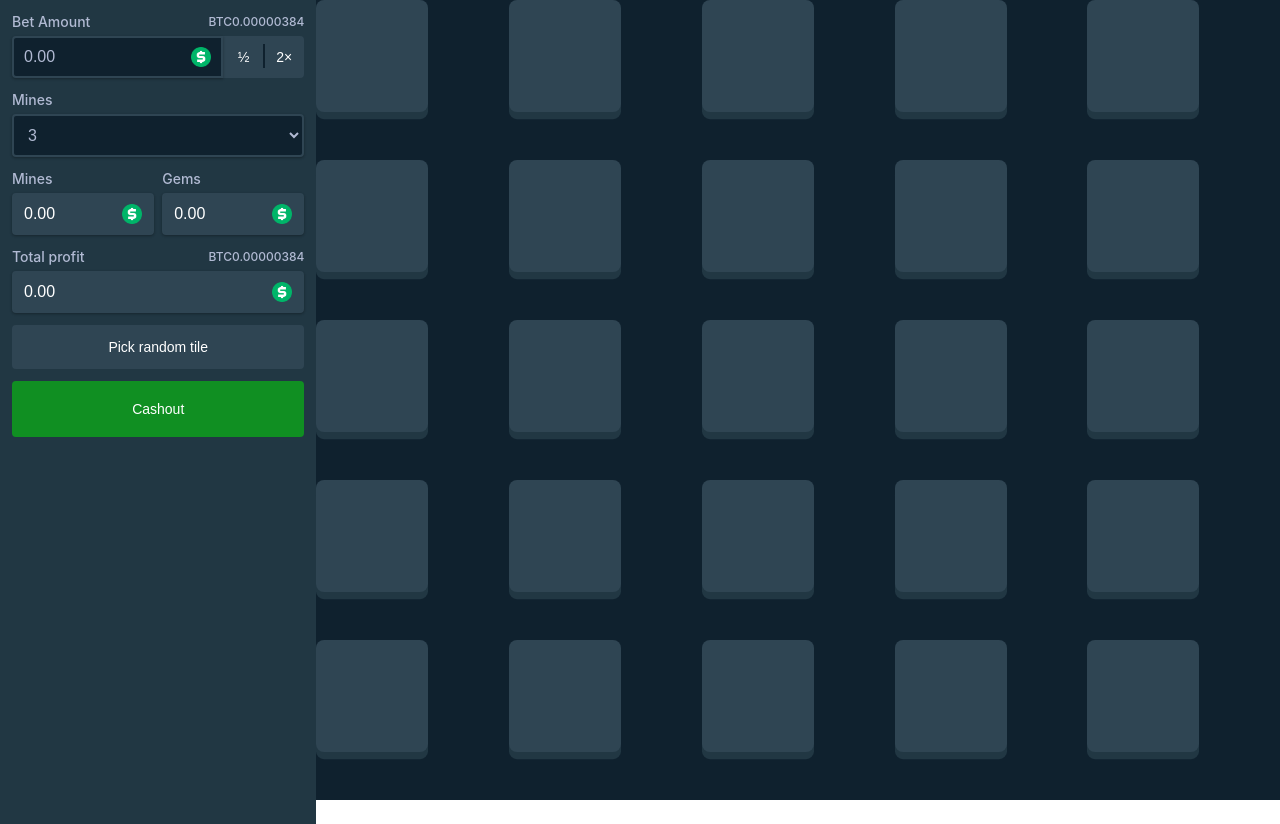
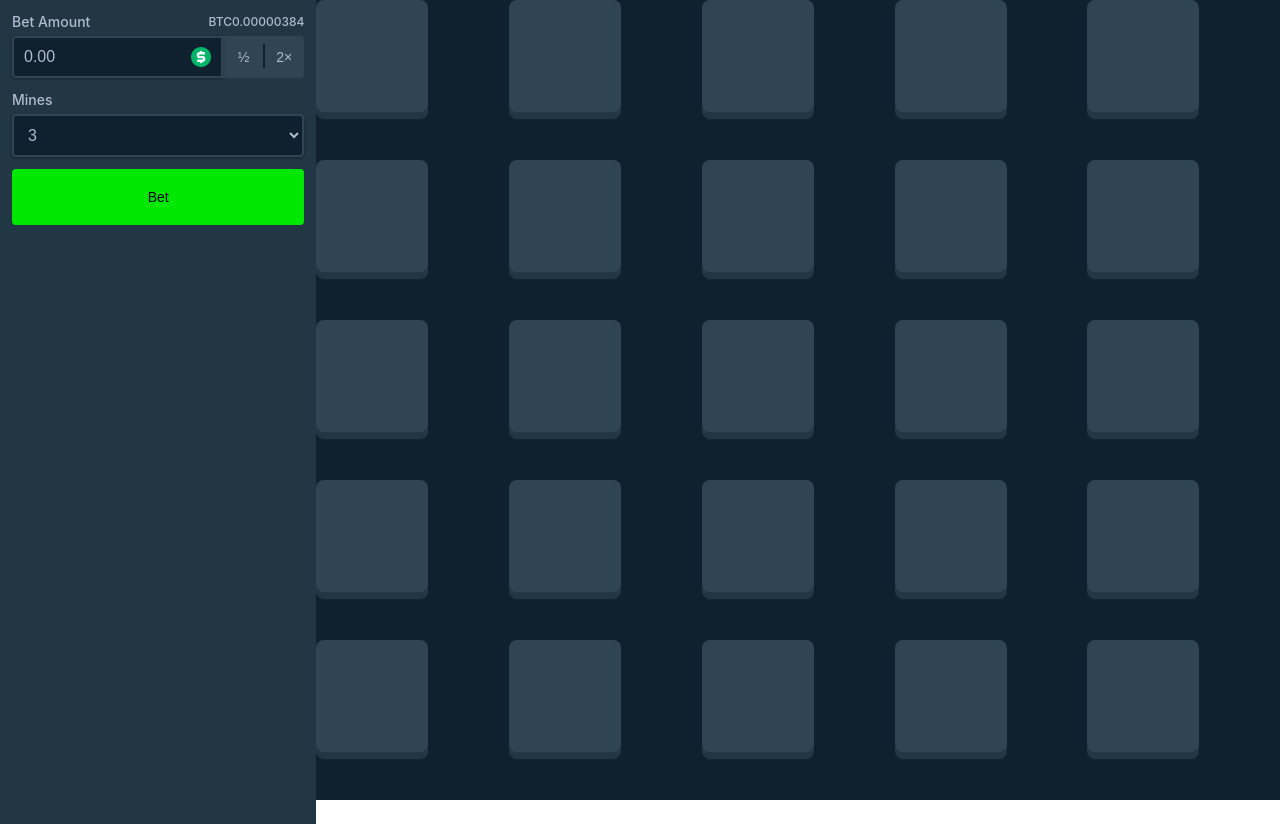
Before and after one commit to SuperStar0106/betting_game, a React (Create React App) app: page /main in a window 1280 px wide. Built offline with nearby package versions, Linux system fonts and the light colour scheme.

Commit message:
added some actions with sidebar, but not clear

```diff
--- a/src/components/common/Button/index.style.ts
+++ b/src/components/common/Button/index.style.ts
@@ -2,10 +2,11 @@ import styled from "styled-components";
 import { CustomTheme } from "../../../styles/type";
 
 export type ButtonComponentStyleProps = {
-  isDisable?: boolean;
+  isDisable: boolean;
+  type: string;
 };
 
-export const ButtonComponentStyle = styled.button<ButtonComponentStyleProps>`
+export const ButtonComponentStyle = styled.button<Partial<ButtonComponentStyleProps>>`
   display: flex;
   justify-content: center;
   align-items: center;
@@ -13,18 +14,31 @@ export const ButtonComponentStyle = styled.button<ButtonComponentStyleProps>`
   height: 100%;
   cursor: ${(props) => (props.isDisable ? "not-allowed" : "pointer")};
   opacity: ${(props) => (props.isDisable ? 0.5 : 1)};
-  background-color: ${(props) => (props.theme as CustomTheme).colors.primary60};
+  background-color: ${(props) =>
+    props.type === 'cash_out' ? (props) => (props.theme as CustomTheme).colors.btnCashOutColor00 : (props.theme as CustomTheme).colors.primary60
+  };
+  border-radius: ${(props) =>
+    props.type === 'cash_out' ? '0.25rem' : 'none'
+  };
   border: none;
   transition-duration: 0.2s;
   padding: 0.625rem;
 
   &:hover {
-    background-color: ${(props) => (props.theme as CustomTheme).colors.btnClickBackColor};
+    background-color: ${(props) =>
+    props.type === 'cash_out' ? (props.theme as CustomTheme).colors.btnCashOutColor10 : (props.theme as CustomTheme).colors.btnClickBackColor
+  };
   }
 `;
 
-export const ButtonText = styled.span`
-  color: ${(props) => (props.theme as CustomTheme).colors.white};
+type ButtonTextProps = {
+  type?: string;
+};
+
+export const ButtonText = styled.span<ButtonTextProps>`
+  color: ${(props) =>
+    props.type === 'cash_out' ? 'black' : (props.theme as CustomTheme).colors.textColor
+  };
   font-size: ${(props) => (props.theme as CustomTheme).fontSizes.bg};
   transition-duration: 0.2s;
 
--- a/src/components/common/Button/index.tsx
+++ b/src/components/common/Button/index.tsx
@@ -8,13 +8,16 @@ import {
 
 type ButtonComponentProps = ButtonComponentStyleProps & {
   children: React.ReactNode;
+  onClick: () => void;
+  type: string;
 };
 
-export const ButtonComponent: React.FC<ButtonComponentProps> = ({
-  isDisable,
+export const ButtonComponent: React.FC<Partial<ButtonComponentProps>> = ({
   children,
+  ...props
 }) => {
   const buttonTextRef = useRef<HTMLButtonElement>(null);
+  const { isDisable, onClick, type } = { ...props };
 
   const handleMouseDown = () => {
     buttonTextRef.current?.classList.add("button-text-animation");
@@ -33,8 +36,12 @@ export const ButtonComponent: React.FC<ButtonComponentProps> = ({
       isDisable={isDisable}
       onMouseDown={handleMouseDown}
       onMouseUp={handleMouseUp}
+      onClick={onClick}
+      type={type}
     >
-      <ButtonText ref={buttonTextRef}>{children}</ButtonText>
+      <ButtonText ref={buttonTextRef} type={type}>
+        {children}
+      </ButtonText>
     </ButtonComponentStyle>
   );
 };
--- a/src/components/common/Input/index.tsx
+++ b/src/components/common/Input/index.tsx
@@ -2,13 +2,15 @@ import React, { useState } from "react";
 import { InputWrapper, IconImage, StyledInput } from "./index.style";
 
 type InputComponentProps = {
-  isInput?: boolean;
+  isInput: boolean;
+  image: string;
 };
 
-export const InputComponent: React.FC<InputComponentProps> = (props) => {
-  const { isInput } = props;
+export const InputComponent: React.FC<Partial<InputComponentProps>> = (
+  props
+) => {
+  const { isInput, image } = props;
   const [value, setValue] = useState<string>("0.00");
-  const dollarImage = process.env.PUBLIC_URL + "dollar.png";
 
   const handleInputChange = (event: React.ChangeEvent<HTMLInputElement>) => {
     setValue(event.target.value);
@@ -26,7 +28,7 @@ export const InputComponent: React.FC<InputComponentProps> = (props) => {
         isInput={isInput}
         disabled={isInput}
       />
-      <IconImage src={dollarImage} alt="dollar" />
+      <IconImage src={image} alt="dollar" />
     </InputWrapper>
   );
 };
--- a/src/components/view/Main/index.style.ts
+++ b/src/components/view/Main/index.style.ts
@@ -8,6 +8,5 @@ export const MainViewStyle = styled.div<MainViewStyleProps>`
   height: 100vh;
   background-color: ${(props) => (props.theme as CustomTheme).colors.primary80};
   display: flex;
-  // justify-content: flex-end;
   flex-direction: row;
 `;
--- a/src/components/view/SideBar/index.style.ts
+++ b/src/components/view/SideBar/index.style.ts
@@ -32,11 +32,6 @@ export const SideBarViewStyle = styled.div`
 
   .cash-out-btn {
     height: 3.5rem;
-
-    & button {
-      background-color: ${(props) => (props.theme as CustomTheme).colors.btnCashOutColor};
-      border-radius: 0.25rem;
-    }
   }
 `;
 
--- a/src/components/view/SideBar/index.tsx
+++ b/src/components/view/SideBar/index.tsx
@@ -1,3 +1,4 @@
+import { useState } from "react";
 import {
   SideBarViewStyle,
   InputLabel,
@@ -5,9 +6,11 @@ import {
   ItemCount,
 } from "./index.style";
 import { InputComponent, ButtonComponent, SelectComponent } from "../../common";
-import { TEXT } from "../../../consts";
+import { TEXT, IMAGE } from "../../../consts";
 
 export const SideBarView = () => {
+  const [isStart, setIsStart] = useState<boolean>(false);
+
   return (
     <SideBarViewStyle>
       <InputLabel>
@@ -15,7 +18,7 @@ export const SideBarView = () => {
         <label className="font-sm">{TEXT.LABEL.BTC}0.00000384</label>
       </InputLabel>
       <BetAmount>
-        <InputComponent />
+        <InputComponent image={IMAGE.DOLLAR} />
         <div className="betAmountBtn">
           <ButtonComponent>½</ButtonComponent>
         </div>
@@ -23,23 +26,31 @@ export const SideBarView = () => {
           <ButtonComponent>2×</ButtonComponent>
         </div>
       </BetAmount>
+
+      {!isStart && (
+        <div>
           <InputLabel>
             <label className="font-bg">{TEXT.LABEL.MINES}</label>
           </InputLabel>
           <BetAmount>
             <SelectComponent></SelectComponent>
           </BetAmount>
+        </div>
+      )}
+
+      {isStart && (
+        <div>
           <ItemCount>
             <div className="count-div font-bg">
               <label>{TEXT.LABEL.MINES}</label>
               <div>
-            <InputComponent isInput={true} />
+                <InputComponent isInput={true} image={IMAGE.DISABLED_BOMB} />
               </div>
             </div>
             <div className="count-div font-bg">
               <label>{TEXT.LABEL.GEMS}</label>
               <div>
-            <InputComponent isInput={true} />
+                <InputComponent isInput={true} image={IMAGE.DISABLED_JEWEL} />
               </div>
             </div>
           </ItemCount>
@@ -50,16 +61,25 @@ export const SideBarView = () => {
           <ItemCount>
             <div className="count-div font-bg">
               <div>
-            <InputComponent isInput={true} />
+                <InputComponent isInput={true} image={IMAGE.DOLLAR} />
               </div>
             </div>
           </ItemCount>
           <div className="pick-btn">
-        <ButtonComponent isDisable={false}>{TEXT.LABEL.PICK}</ButtonComponent>
+            <ButtonComponent isDisable={false}>
+              {TEXT.LABEL.PICK}
+            </ButtonComponent>
           </div>
+        </div>
+      )}
+
       <div className="cash-out-btn">
-        <ButtonComponent isDisable={false}>
-          {TEXT.LABEL.CASHOUT}
+        <ButtonComponent
+          type="cash_out"
+          isDisable={false}
+          onClick={() => setIsStart(true)}
+        >
+          {isStart ? TEXT.LABEL.CASHOUT : TEXT.LABEL.BET}
         </ButtonComponent>
       </div>
     </SideBarViewStyle>
--- /dev/null
+++ b/src/consts/image.ts
@@ -0,0 +1,3 @@
+export const DOLLAR = process.env.PUBLIC_URL + "dollar.png";
+export const DISABLED_JEWEL = process.env.PUBLIC_URL + "disabled_jewel.png";
+export const DISABLED_BOMB = process.env.PUBLIC_URL + "disabled_bomb.png";
--- a/src/consts/index.ts
+++ b/src/consts/index.ts
@@ -1,2 +1,3 @@
 export * as PATH from './path';
 export * as TEXT from './text';
+export * as IMAGE from './image';
--- a/src/consts/text.ts
+++ b/src/consts/text.ts
@@ -6,4 +6,5 @@ export const LABEL = {
   BTC: 'BTC',
   PICK: 'Pick random tile',
   CASHOUT: 'Cashout',
+  BET: 'Bet',
 }
--- a/src/styles/DarkTheme/index.ts
+++ b/src/styles/DarkTheme/index.ts
@@ -9,7 +9,9 @@ const themeColors = {
 
     textColor: '#b1bad3',
     btnClickBackColor: '#3d5564',
-    btnCashOutColor: '#108f22',
+    btnCashOutColor00: '#00e701',
+    btnCashOutColor10: '#1fff20',
+    btnCashOutColor20: '#108f22',
 
     primaryLight80: '#C5CFE4',
     primaryLight60: '#A196F6',
```
Lines whose indentation alone changed are shown as unchanged.
